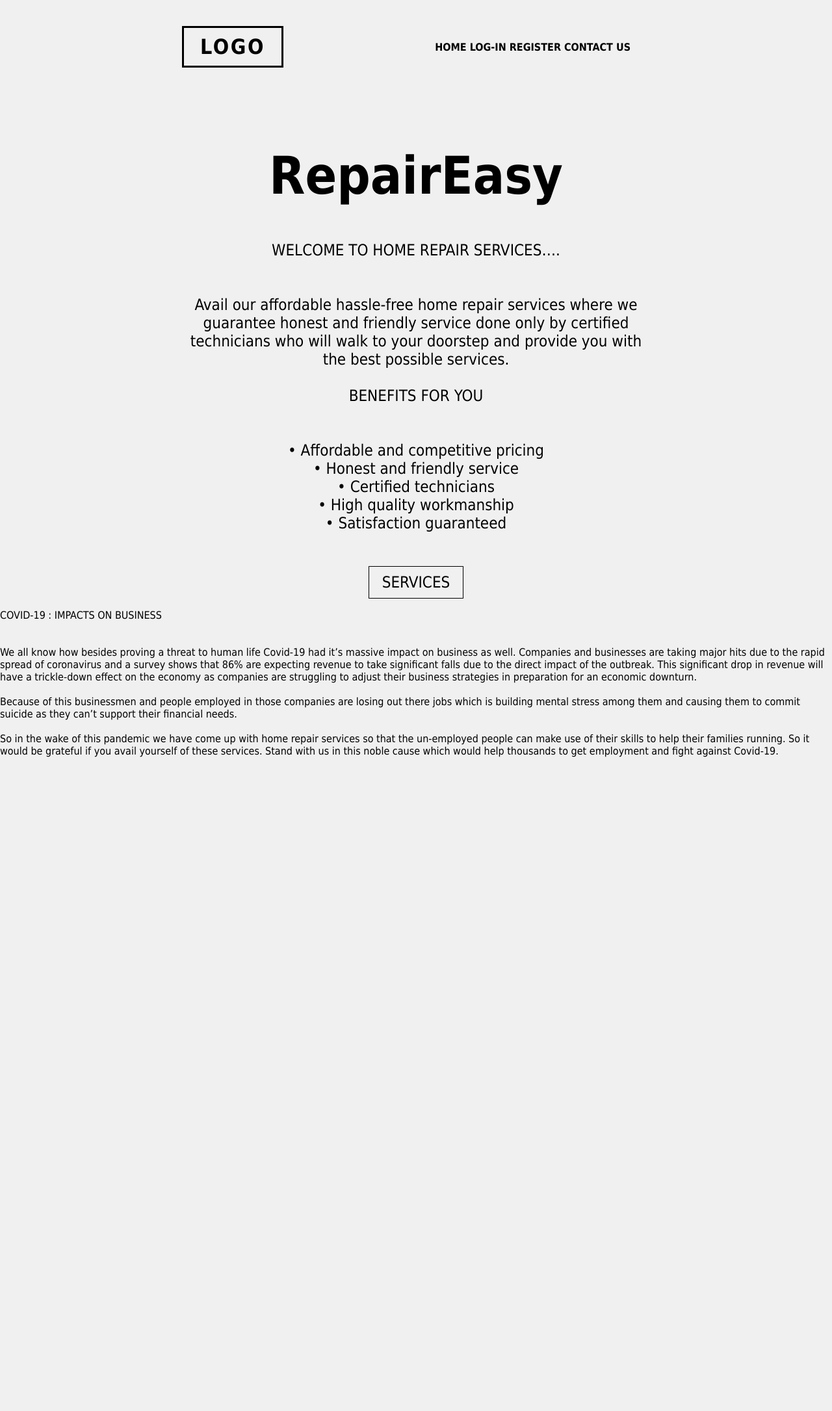
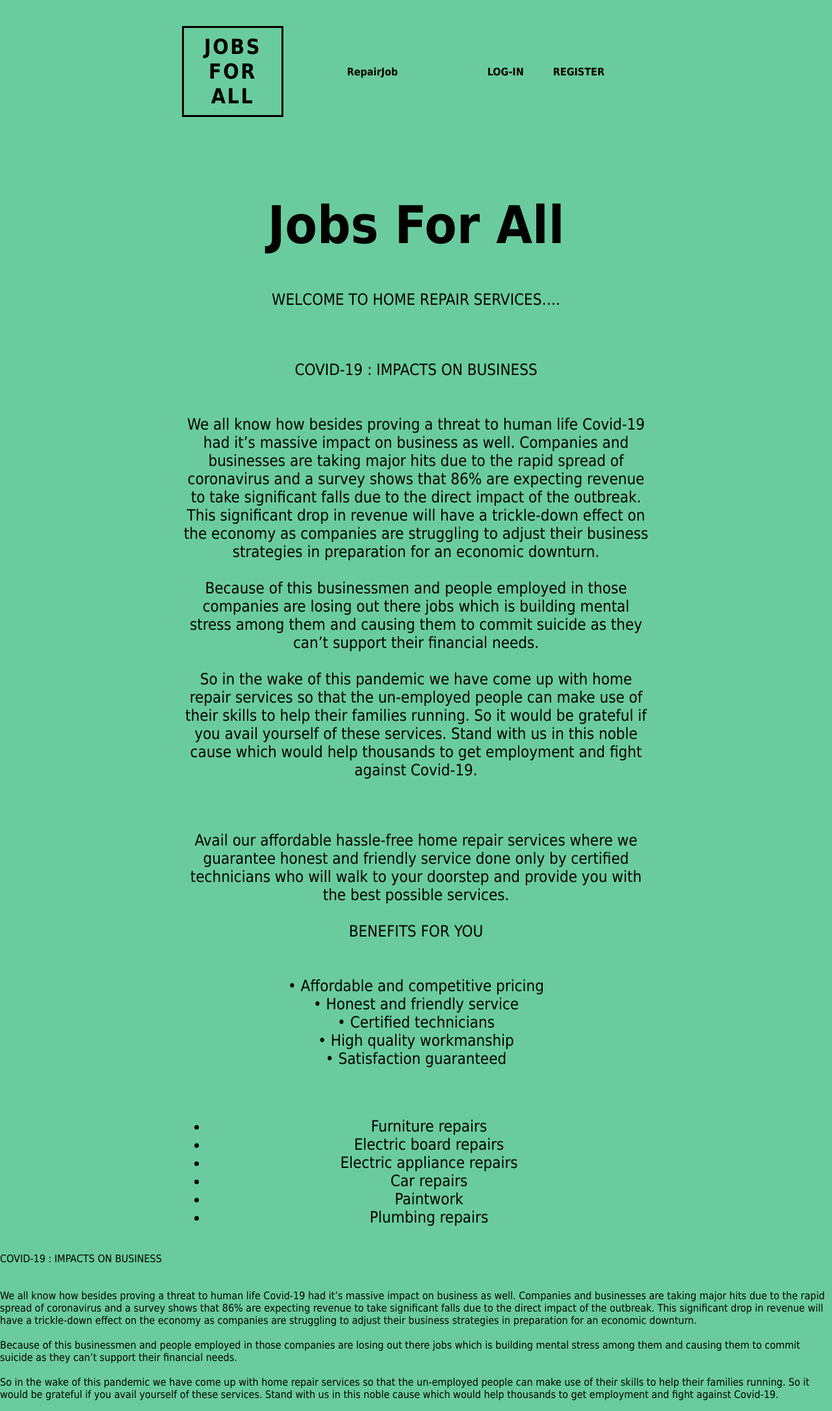
Before and after one commit to satya-sudo/Hackathon, a Django app: page / in a window 1280 px wide. Shown: the whole page at 65% size. Before the commit the page ends 1165 px from the top, so only its background shows below. Run offline with Django 3.2, Linux system fonts and the light colour scheme.

Commit message:
new changes

```diff
--- a/JobsForALL/models.py
+++ b/JobsForALL/models.py
@@ -25,7 +25,7 @@ class UserProfile(models.Model):
     location =  models.CharField(blank=True,default="Not Set Yet",max_length=30)
     usertype = models.CharField(max_length=35,choices=usertypes,default='employer')
     service_type = models.CharField(max_length=40,choices=service_type,default='NULL')
-
+    phone_number = models.IntegerField(null=True,blank=True)
 
 
 class Gig(models.Model):
--- a/JobsForALL/static/JobsForALL/page.css
+++ b/JobsForALL/static/JobsForALL/page.css
@@ -2,7 +2,7 @@
     --link:#000;
     --hover:#b00;
     --main:#000;
-    --bg: #f0f0f0;
+    --bg: #2ab675b2;
     --size:99vmin;
     --ratio:1/1.1;
 }
@@ -11,6 +11,7 @@ body{
     margin: 0;
     padding: 0;
     overflow: hidden;
+    overflow-y: scroll;
     background-color: var(--bg);
     font-family: tahoma;
     color: var(--main);
@@ -20,6 +21,7 @@ body{
 a{
     text-decoration: none;
     color: #000;
+    padding: 0 20px;
 }
 
 header{
@@ -28,6 +30,7 @@ header{
     align-items: center;
     font-weight: 900;
     padding: 40px 0;
+    margin: 20px;
 }
 
 .container{
@@ -60,14 +63,14 @@ nav{
 }
 
 nav{
-    display: inline-block;
+    display: inline;
     color: #000;
     font-size: 1rem;
     font-weight: bold;
     text-transform: uppercase;
-    padding: 5px 10px;
+    padding: 20px;
     transition: all 300ms ease-in-out;
-    margin-right: 20px;
+    margin-right: 30px;
 }
 
 nav a:hover{
--- a/JobsForALL/templates/JobsForALL/index.html
+++ b/JobsForALL/templates/JobsForALL/index.html
@@ -4,25 +4,33 @@
 <html lang="en">
     <head>
         <meta charset="UTF 8">
-        <title>RepairEasy | Home repair services</title>
-        <link rel="stylesheet" href="{% static 'JobsForALL/page.css' %}" >
+        <title>RepairJob | Home repair services</title>
+        <link rel="stylesheet" href="{% static 'JobsForALL/page.css' %}">
     </head>
     <body>
         <header class="container">
-            <a href="" class="logo">LOGO</a>
+            <a href="" class="logo">Jobs For All</a><p align="left">RepairJob</p>
             <nav>
-                <a href="">HOME</a>
                 <a href="">LOG-IN</a>
                 <a href="">REGISTER</a>
-                <a href="">CONTACT US</a>
             </nav>
         </header>
 
         <div class="container">
             <div class="intro">
-                <h1 class="intro-title">RepairEasy</h1>
+                <h1 class="intro-title">Jobs For All</h1>
                 <p>
                     WELCOME TO HOME REPAIR SERVICES….<br>
+                    <br><br>
+                    <p>
+                        COVID-19 : IMPACTS ON BUSINESS<br>
+                        <br><br>
+                        We all know how besides proving a threat to human life Covid-19 had it’s massive impact on business as well. Companies and businesses are taking major hits due to the rapid spread of coronavirus and a survey shows that 86% are expecting revenue to take significant falls due to the direct impact of the outbreak. This significant drop in revenue will have a trickle-down effect on the economy as companies are struggling to adjust their business strategies in preparation for an economic downturn.<br>
+                        <br>
+                        Because of this businessmen and people employed in those companies are losing out there jobs which is building mental stress among them and causing them to commit suicide as they can’t support their financial needs.<br>
+                        <br>
+                        So in the wake of this pandemic we have come up with home repair services so that the un-employed people can make use of their skills to help their families running. So it would be grateful if you avail yourself of these services. Stand with us in this noble cause which would help thousands to get employment and fight against Covid-19.
+                    </p>
                     <br><br>
                     Avail our affordable hassle-free home repair services where we guarantee honest and friendly service done only by certified technicians who will walk to your doorstep and provide you with the best possible services.<br>
                     <br>
@@ -35,7 +43,14 @@
                     •	Satisfaction guaranteed <br>
                 </p>
                 <br>
-                <a href="" class="btn">SERVICES</a>
+                <ul>
+                    <li><a href="" >Furniture repairs</a></li>
+                    <li><a href="" >Electric board repairs</a></li>
+                    <li><a href="" >Electric appliance repairs</a></li>
+                    <li><a href="" >Car repairs</a></li>
+                    <li><a href="" >Paintwork</a></li>
+                    <li><a href="" >Plumbing repairs</a></li>
+                </ul>
             </div>
         </div>
     </body>
--- a/JobsForALL/templates/JobsForALL/layout.html
+++ b/JobsForALL/templates/JobsForALL/layout.html
@@ -29,6 +29,8 @@
             <ul class="cus-nav-links">
                 <li><a href="{% url 'index' %}">Home</a></li>
                 {% if user.is_authenticated %}
+                    <li><a href="{% url 'profile' user.pk %}">You</a></li>
+
                     <li><a href="{% url 'logout' %}">Log-Out</a></li>
 
                 {% else %}
--- a/JobsForALL/templates/JobsForALL/register.html
+++ b/JobsForALL/templates/JobsForALL/register.html
@@ -25,8 +25,12 @@
                     <input class="form-control" type="text" name="fullname" placeholder="Full Name">
                 </div>
                 <div class="form-group">
+                    <input class="form-control" type="text" name="phonenumber" placeholder="Phone number">
+                </div>
+                <div class="form-group">
                     <input class="form-control" type="password" name="password" placeholder="Password">
                 </div>
+
                 <div class="form-group">
                     <input class="form-control" type="password" name="confirmation" placeholder="Confirm Password">
                 </div>
--- a/JobsForALL/views.py
+++ b/JobsForALL/views.py
@@ -104,7 +104,7 @@ def register(request):
         email = request.POST["email"]
         firstname =request.POST["fullname"]
         usertype =  request.POST['Usertype']
-
+        phonenummber = request.POST['phonenumber']
 
         # Ensure password matches confirmation
         password = request.POST["password"]
@@ -126,6 +126,7 @@ def register(request):
         userProfile = UserProfile(user=user)
         userProfile.name = firstname
         userProfile.usertype = usertype
+        userProfile.phone_number =phonenummber
         userProfile.save()
 
         login(request,user)
```
Also changed, not shown: JobsForALL/templates/JobsForALL/profile.html (+6 -9 lines), JobsForALL/migrations/0011_userprofile_phone_number.py (added), db.sqlite3.
